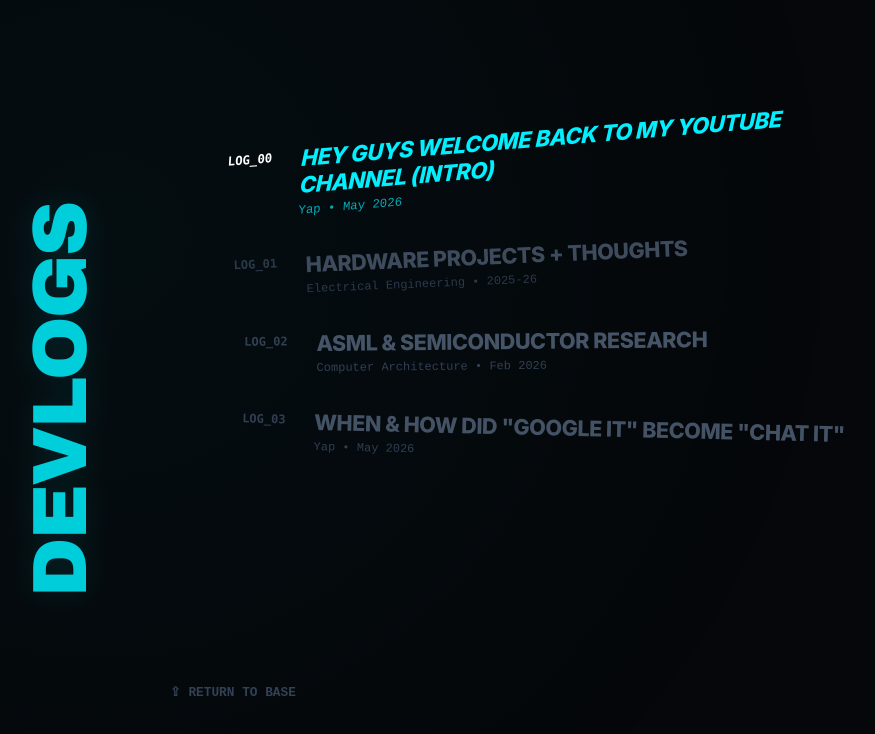
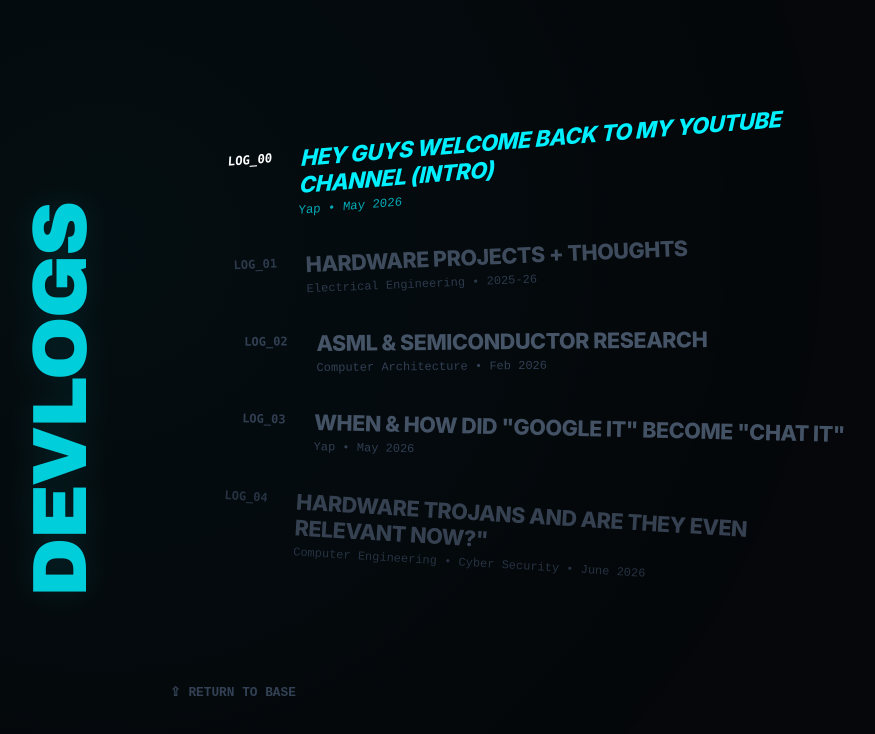
Before and after one commit to gitsika119/devlogs, a plain HTML site: page index.html in a window 1280 px wide. Shown: the whole page, without its empty margins (26-901 px from the left). Drawn offline with Linux system fonts and the light colour scheme.

Commit message:
todo-log04

```diff
--- a/index.html
+++ b/index.html
@@ -64,6 +64,16 @@
           </div>
         </div>
       </a>
+
+      <a href="#" class="persona-card" data-log-id="log_04">
+        <div class="card-content">
+          <span class="log-number">LOG_04</span>
+          <div class="text-group">
+            <h2>Hardware Trojans and are they even relevant now?"</h2>
+            <p class="log-meta">Computer Engineering • Cyber Security • June 2026</p>
+          </div>
+        </div>
+      </a>
     </main>
 
     <footer class="index-footer">
@@ -85,7 +95,7 @@
       <div class="terminal-body">
         <div class="terminal-status-header">
           <p class="terminal-alert">STATUS // ACTIVE_CONNECTION</p>
-          <p class="terminal-meta-line">REPOSITORY: DEVLOGS // UPDATED: MAY 2026</p>
+          <p class="terminal-meta-line">REPOSITORY: DEVLOGS // UPDATED: June 2026</p>
         </div>
 
         <h1 id="terminal-log-title">LOG_TITLE_PLACEHOLDER</h1>
@@ -231,6 +241,9 @@
       <h3>The Erosion of the Bedrock</h3>
       <p>But just like water erodes and weathers the bedrock while flowing, there's a catch. I feel like people are creating enough AI slop out there now for AI to start feeding on its own slop, causing it to hallucinate. Which is hilarious, but also a reality check. It makes you realize that digging a bit deeper just to manually confirm Chat's answers might actually be a sound idea.</p>
       <p>My final thoughts on this? I don't know, actually. I'm human too, and like most of us, that path of least resistance is quite appealing. We are going to keep chatting it, we just have to make sure we don't forget how to verify it.</p>
+    `,
+    log_04: `
+      <p> //To-Do </p>
     `
   };
 
```
